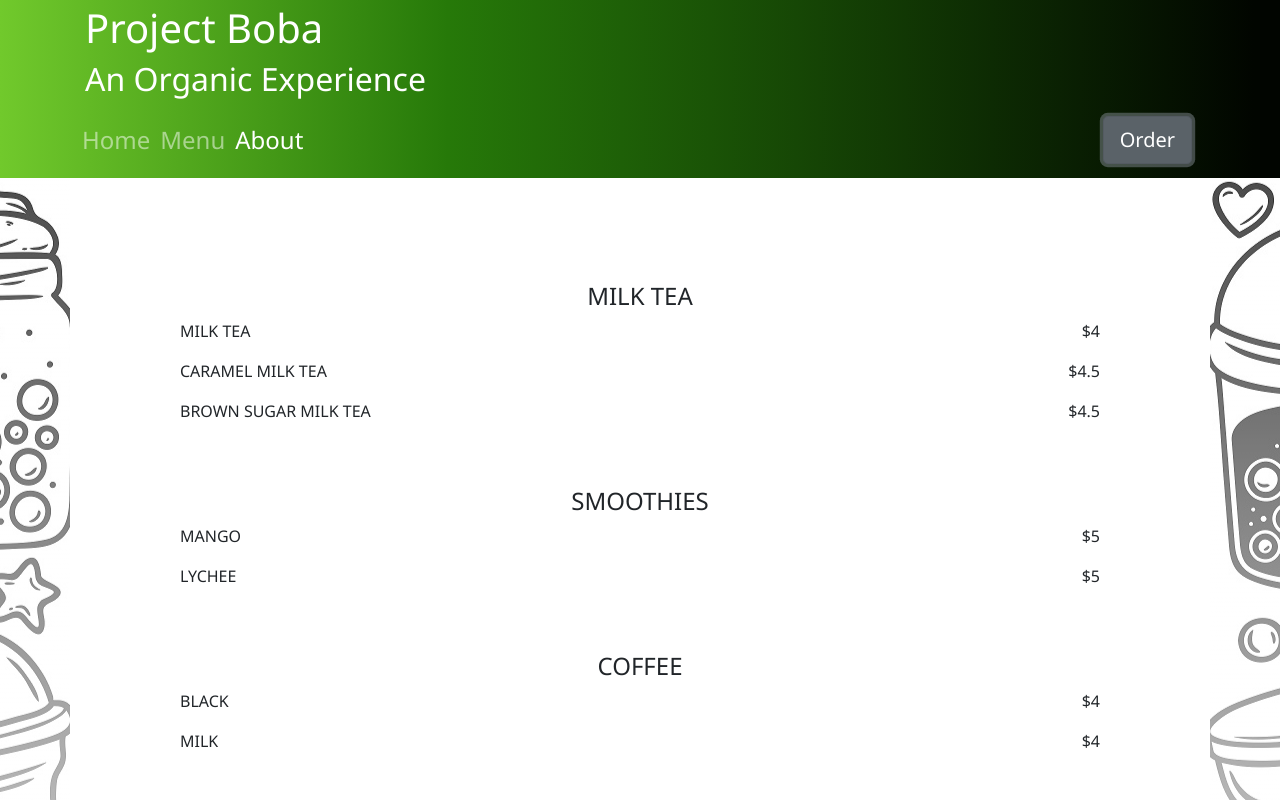
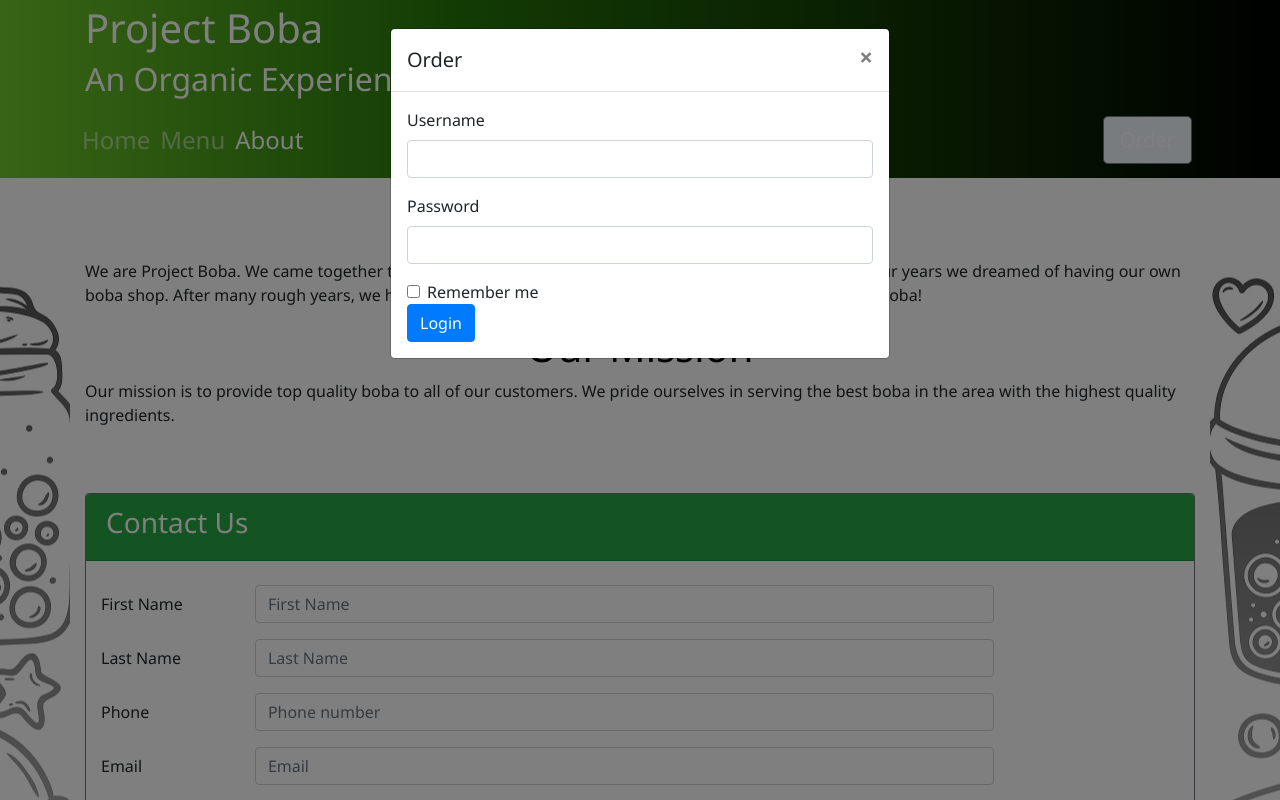
Before and after one commit to troyle51/Portfolio-Project, a React (Create React App) app in the folder project/: page /aboutus in a window 1280 px wide. Both pictures are taken after a click on the button "Order". Shown: the top 800 px of the page. Built offline with nearby package versions, Linux system fonts and the light colour scheme; the HTML template or start-up script is replaced by a standard one.

Commit message:
Finished Route and Start Order Modal

```diff
--- a/project/src/Components/HeaderComponent.js
+++ b/project/src/Components/HeaderComponent.js
@@ -1,5 +1,5 @@
 import React, { Component } from 'react';
-import { Nav, Navbar, NavbarToggler, Collapse, NavItem, Jumbotron, Button } from 'reactstrap';
+import { Navbar, NavbarBrand, Nav, NavbarToggler, Collapse, NavItem, Jumbotron, Button, Modal, ModalHeader, ModalBody, Form, FormGroup, Input, Label } from 'reactstrap';
 import { NavLink } from 'react-router-dom';
 
 class Header extends Component {
@@ -9,14 +9,31 @@ class Header extends Component {
 
         this.toggleNav = this.toggleNav.bind(this);
         this.state = {
-            isNavOpen: false
+            isNavOpen: false,
+            isModalOpen: false
         };
+
+        this.toggleNav = this.toggleNav.bind(this);
+        this.toggleModal = this.toggleModal.bind(this);
+        this.handleLogin = this.handleLogin.bind(this);
     }
 
     toggleNav() {
         this.setState({
             isNavOpen: !this.state.isNavOpen
         });
+    }
+
+    toggleModal() {
+        this.setState({
+            isModalOpen: !this.state.isModalOpen
+        });
+    }
+
+    handleLogin(event) {
+        alert(`Username: ${this.username.value} Password: ${this.password.value} Remember: ${this.remember.checked}`);
+        this.toggleModal();
+        event.preventDefault();
     }
 
     render() {
@@ -67,7 +84,7 @@ class Header extends Component {
                                 <Nav className="ml-auto">
                                 <div className="row">
                                     <div className="col">
-                                        <Button className="btn btn-lg btn-color reserveButton" id="reserveButton">Order</Button>
+                                        <Button onClick={this.toggleModal} className="btn btn-lg btn-color reserveButton" id="reserveButton">Order</Button>
                                     </div>
                                 </div>
                                 </Nav>
@@ -76,6 +93,32 @@ class Header extends Component {
 
                     </Navbar>
                 </Jumbotron>
+
+                <Modal isOpen={this.state.isModalOpen} toggle={this.toggleModal}>
+                    <ModalHeader toggle={this.toggleModal}>Order</ModalHeader>
+                    <ModalBody>
+                        <Form onSubmit={this.handleLogin}>
+                            <FormGroup>
+                                <Label htmlFor="username">Username</Label>
+                                <Input type="text" id="username" name="username"
+                                    innerRef={input => this.username = input} />
+                            </FormGroup>
+                            <FormGroup>
+                                <Label htmlFor="password">Password</Label>
+                                <Input type="password" id="password" name="password"
+                                    innerRef={input => this.password = input} />
+                            </FormGroup>
+                            <FormGroup check>
+                                <Label check>
+                                    <Input type="checkbox" name="remember"
+                                        innerRef={input => this.remember = input} />
+                                    Remember me
+                                </Label>
+                            </FormGroup>
+                            <Button type="submit" value="submit" color="primary">Login</Button>
+                        </Form>
+                    </ModalBody>
+                </Modal>
             </React.Fragment>
         );
     }
--- a/project/src/Components/MainComponent.js
+++ b/project/src/Components/MainComponent.js
@@ -32,9 +32,12 @@ render() {
             return (
                 <React.Fragment>
                     <Header />
-                            {/* <Home /> */}
-                            <MenuT />
-                            {/* <Contact /> */}
+                        <Switch >
+                            <Route exact path="/" component={Home} />
+                            <Route path="/menu" component={MenuT} />
+                            <Route path="/aboutus" component={Contact} />
+                            <Route default component={Home} />
+                        </Switch>
                     <Footer />
                 </React.Fragment>
             );
--- a/project/src/Components/Menu.js
+++ b/project/src/Components/Menu.js
@@ -52,7 +52,6 @@ class MenuT extends Component {
                             <p className="text-uppercase">No Ice, Less Ice, Regular Ice</p>
                         </div>
                     </div>
-
             </div>
         );
     }
```
Also changed, not shown: 1 other file (tests, documents, lock files or other folders).
